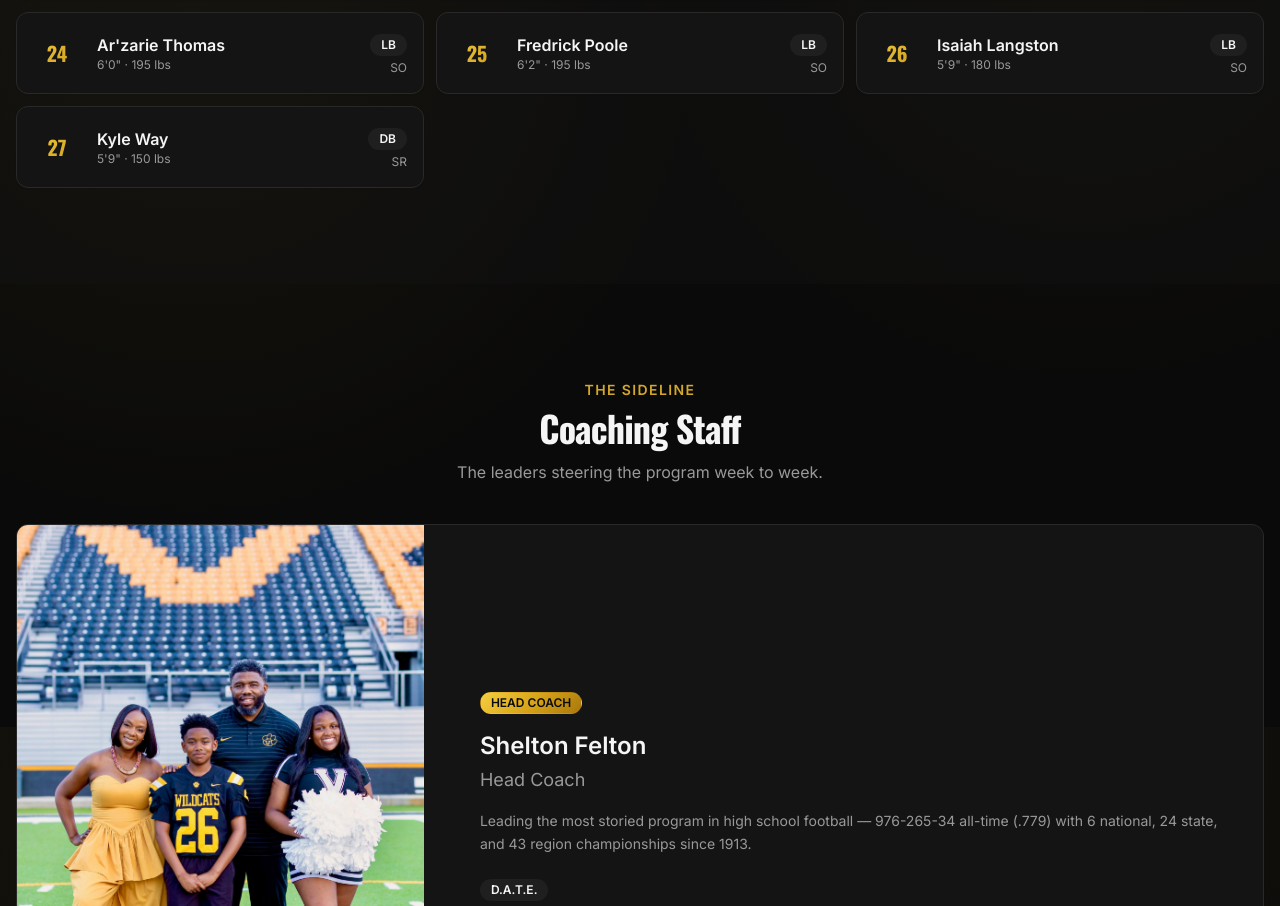
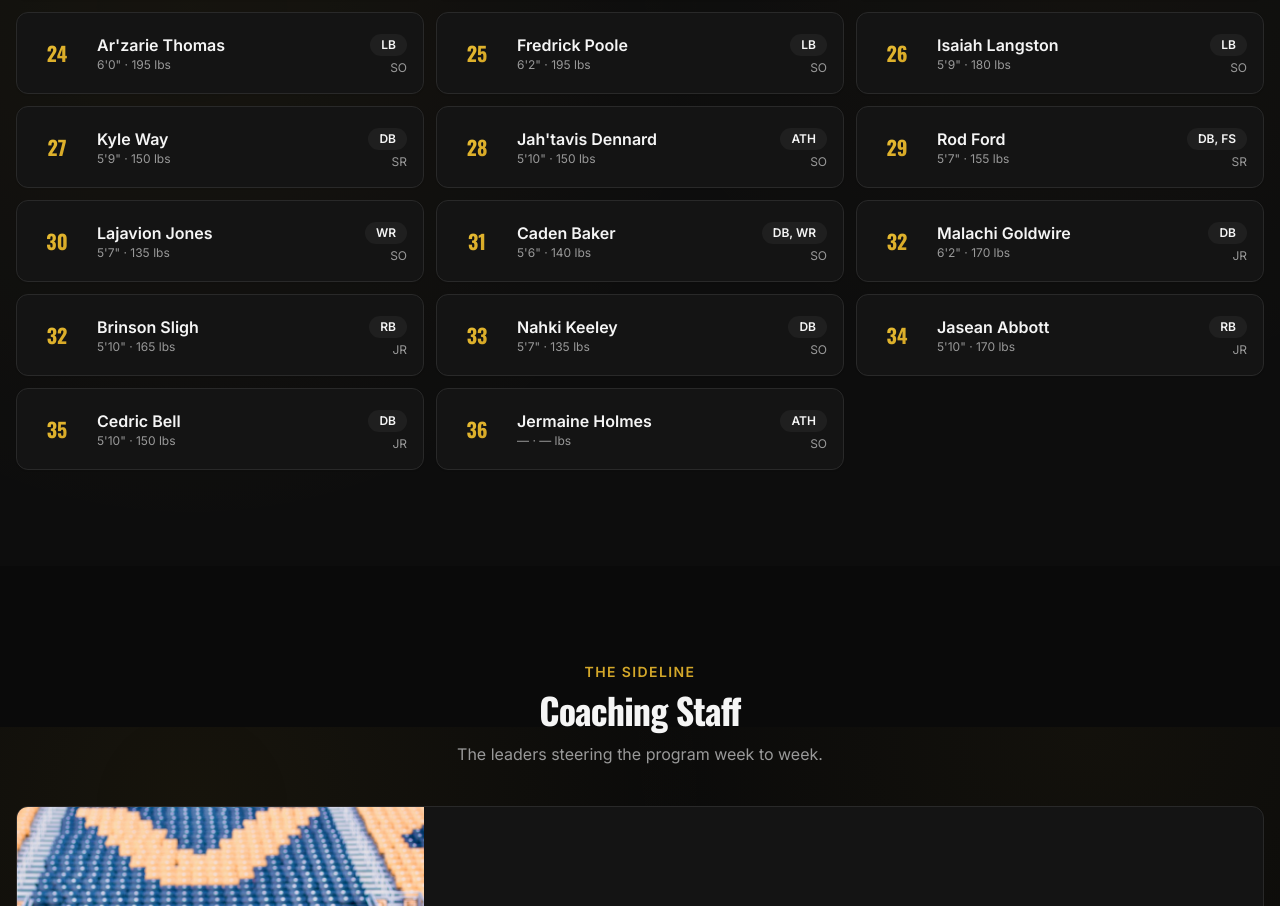
Before and after one commit to calebbsides/vhs-wildcats, a React (Vite) app: page / in a window 1280 px wide. Shown: the part 9673-10579 px from the top of the page. Built offline with nearby package versions, Linux system fonts and the light colour scheme.

Commit message:
Update content.ts

```diff
--- a/src/data/content.ts
+++ b/src/data/content.ts
@@ -270,17 +270,17 @@ export const content = {
      { number: 25, name: "Fredrick Poole", position: "LB", grade: "SO", heightIn: 74, weightLb: 195 },
      { number: 26, name: "Isaiah Langston", position: "LB", grade: "SO", heightIn: 69, weightLb: 180 },
      { number: 27, name: "Kyle Way", position: "DB", grade: "SR", heightIn: 69, weightLb: 150 },
-  //   { number: 24, name: "Chris Daniels", position: "S", grade: "JR", heightIn: 72, weightLb: 190 },
-  //   { number: 32, name: "Malik Turner", position: "LB", grade: "SR", heightIn: 73, weightLb: 220 },
-  //   { number: 44, name: "Brandon Lee", position: "LB", grade: "JR", heightIn: 72, weightLb: 225 },
-  //   { number: 55, name: "Isaiah Ford", position: "OL", grade: "SR", heightIn: 76, weightLb: 285 },
-  //   { number: 66, name: "Cam Roberts", position: "OL", grade: "JR", heightIn: 75, weightLb: 295 },
-  //   { number: 72, name: "Devin Pratt", position: "DL", grade: "SR", heightIn: 75, weightLb: 275 },
-  //   { number: 88, name: "Xavier Greene", position: "TE", grade: "SO", heightIn: 77, weightLb: 230 },
-  //   { number: 3, name: "Jaylen Carter", position: "QB", grade: "JR", heightIn: 74, weightLb: 195 },
-  //   { number: 7, name: "Deon Hughes", position: "CB", grade: "SR", heightIn: 71, weightLb: 175 },
-  //   { number: 11, name: "Tyree Sims", position: "WR", grade: "SO", heightIn: 70, weightLb: 165 },
-  //   { number: 21, name: "Andre Wallace", position: "RB", grade: "SR", heightIn: 70, weightLb: 205 },
+     { number: 28, name: "Jah'tavis Dennard", position: "ATH", grade: "SO", heightIn: 70, weightLb: 150 },
+     { number: 29, name: "Rod Ford", position: "DB, FS", grade: "SR", heightIn: 67, weightLb: 155 },
+     { number: 30, name: "Lajavion Jones", position: "WR", grade: "SO", heightIn: 67, weightLb: 135 },
+     { number: 31, name: "Caden Baker", position: "DB, WR", grade: "SO", heightIn: 66, weightLb: 140 },
+     { number: 32, name: "Malachi Goldwire", position: "DB", grade: "JR", heightIn: 74, weightLb: 170 },
+     { number: 32, name: "Brinson Sligh", position: "RB", grade: "JR", heightIn: 70, weightLb: 165 },
+     { number: 33, name: "Nahki Keeley", position: "DB", grade: "SO", heightIn: 67, weightLb: 135 },
+     { number: 34, name: "Jasean Abbott", position: "RB", grade: "JR", heightIn: 70, weightLb: 170 },
+     { number: 35, name: "Cedric Bell", position: "DB", grade: "JR", heightIn: 70, weightLb: 150 },
+     { number: 36, name: "Jermaine Holmes", position: "ATH", grade: "SO" },
+  //   { number: 38, name: "Cameron Belzes", position: "DB", grade: "SO", heightIn: 66, weightLb: 130 },
   //   { number: 24, name: "Chris Daniels", position: "S", grade: "JR", heightIn: 72, weightLb: 190 },
   //   { number: 32, name: "Malik Turner", position: "LB", grade: "SR", heightIn: 73, weightLb: 220 },
   //   { number: 44, name: "Brandon Lee", position: "LB", grade: "JR", heightIn: 72, weightLb: 225 },
```
